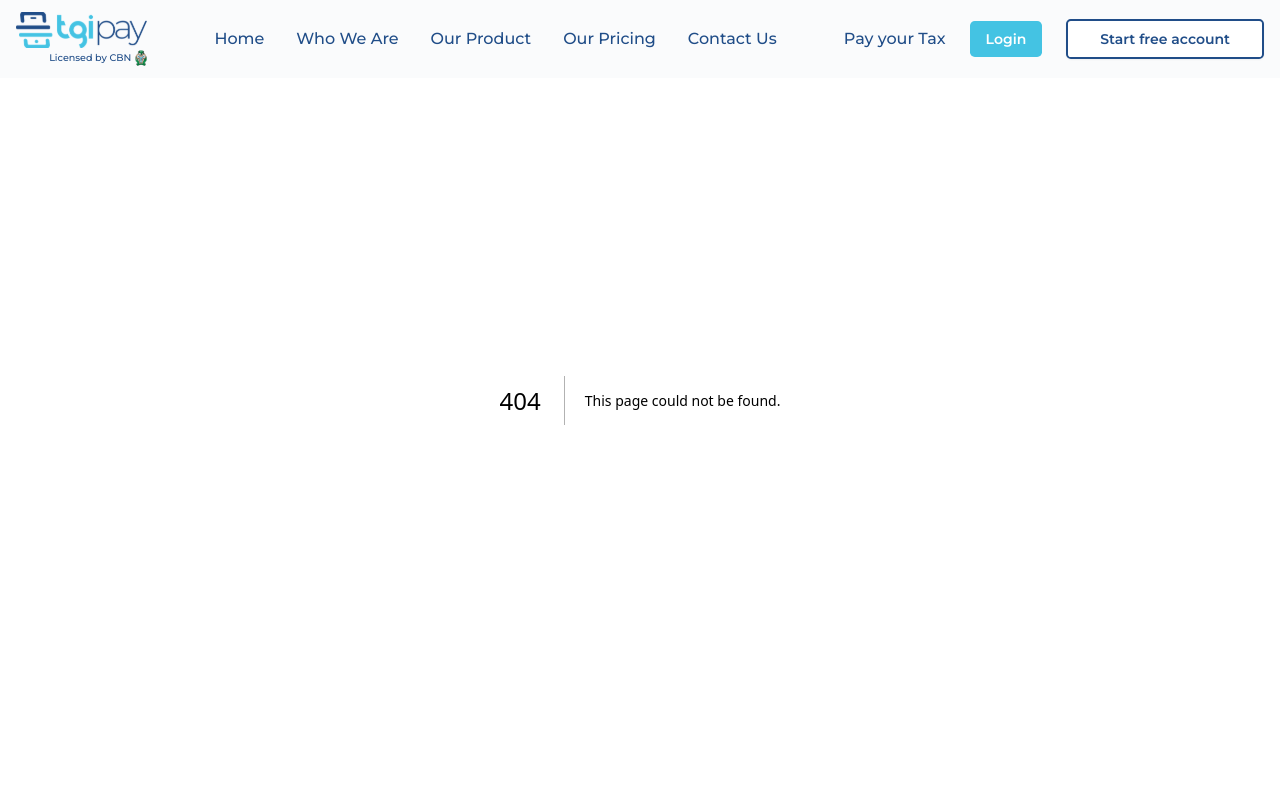
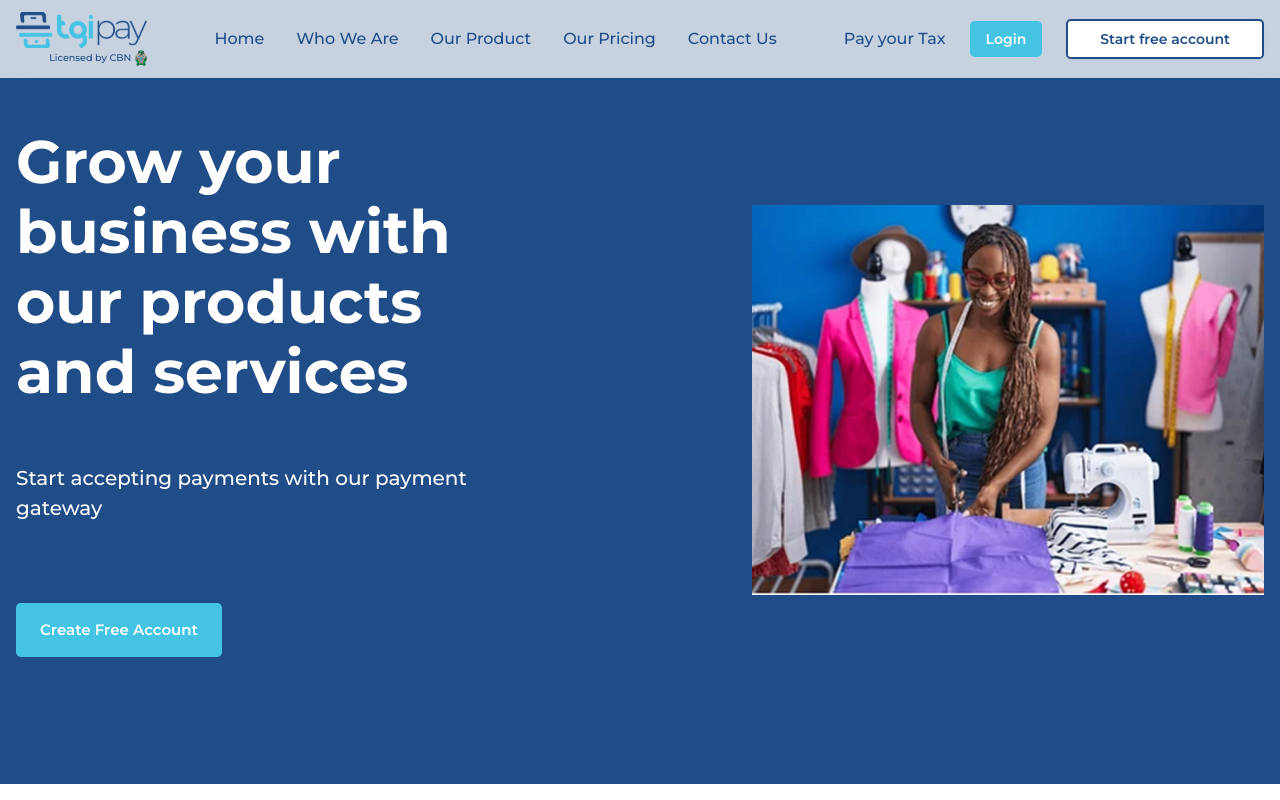
Before and after one commit to CHIDI00/tgipay-frontend, a Next.js app: page /ourProduct in a window 1280 px wide. Before the commit this address had no page. Shown: the top 800 px of the page. Built offline with nearby package versions, Linux system fonts and the light colour scheme.

Commit message:
Finally fixed the product routing

```diff
--- a/src/components/layout/Navigation.tsx
+++ b/src/components/layout/Navigation.tsx
@@ -10,7 +10,7 @@ const Navigation = () => {
   const menuItems = [
     { label: "Home", link: "/" },
     { label: "Who We Are", link: "/whoWeAre" },
-    { label: "Our Product", link: "/our_product" },
+    { label: "Our Product", link: "/ourProduct" },
     { label: "Our Pricing", link: "/ourPricing" },
     { label: "Contact Us", link: "/contactUs" },
   ];
--- a/src/components/sections/OurProduct/OurProductHeroSection.tsx
+++ b/src/components/sections/OurProduct/OurProductHeroSection.tsx
@@ -1,3 +1,5 @@
+"use client";
+
 import { Button } from "@/components/ui/button";
 import FadeInAnimation from "@/components/ui/FadeInAnimation";
 import Image from "next/image";
```
Also changed, not shown: src/app/ourProduct/page.tsx (renamed from src/app/our_product/page.tsx).
